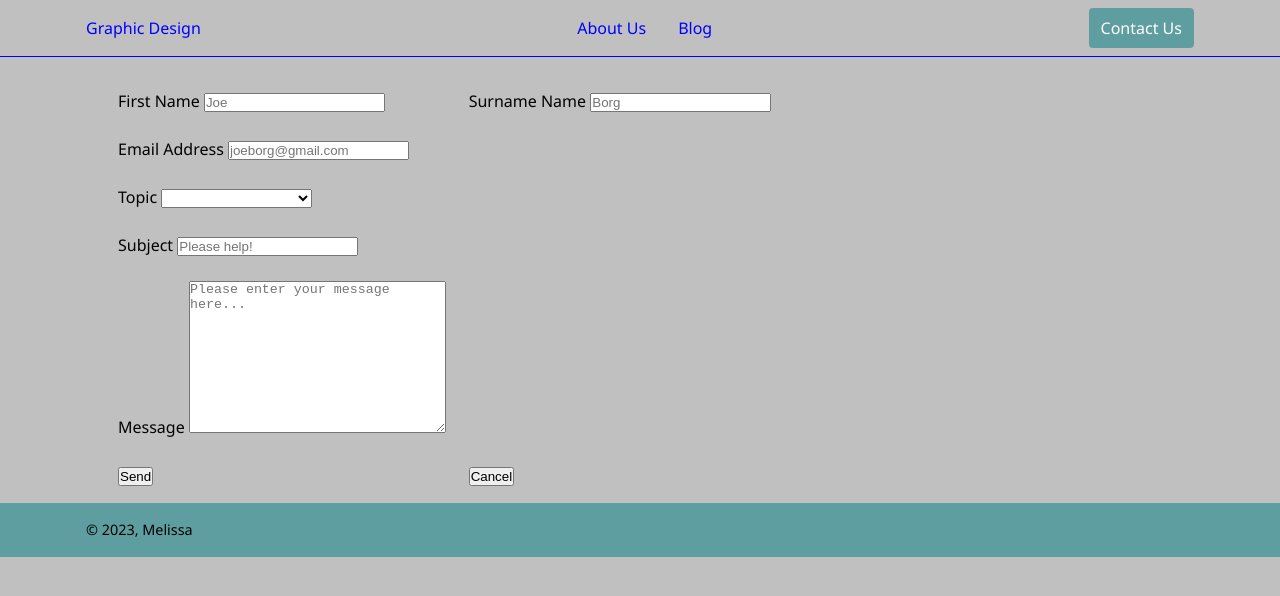
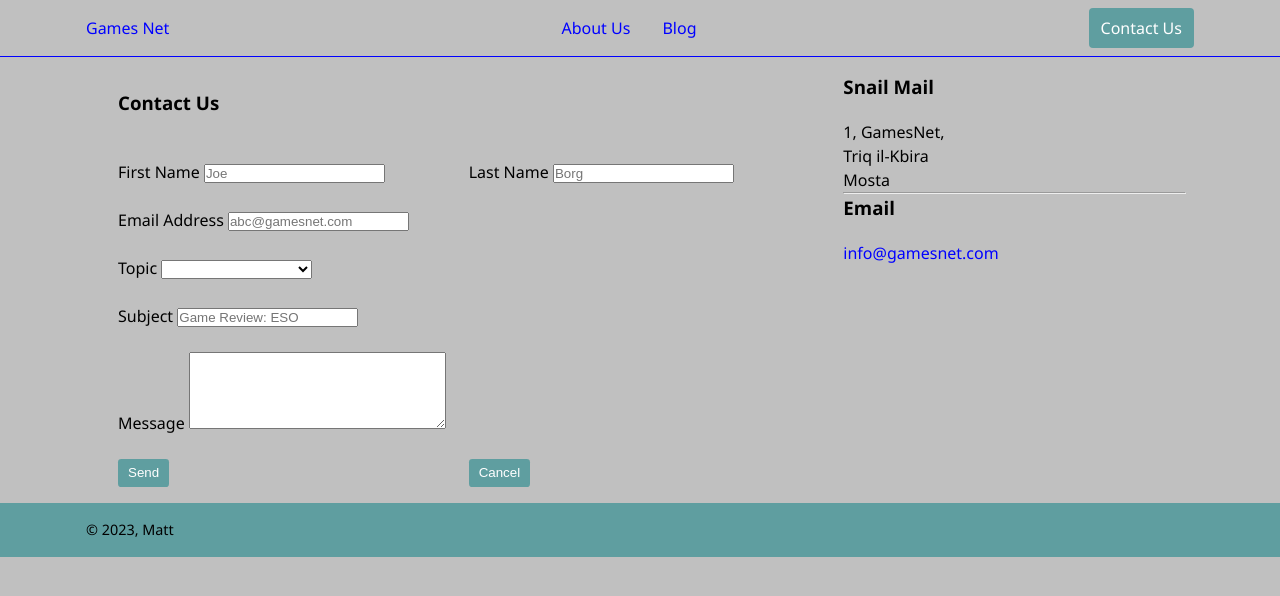
Before and after one commit to MelissaAquilina/4.2.2, a plain HTML site: page blog-website/contact.html in a window 1280 px wide. Drawn offline with Linux system fonts and the light colour scheme.

```diff
--- a/blog-website/contact.html
+++ b/blog-website/contact.html
@@ -3,110 +3,158 @@
 <head>
     <meta charset="UTF-8">
     <meta name="viewport" content="width=device-width, initial-scale=1.0">
-    <title>Contact Us</title>
+    <title>Contact us</title>
     <link rel="stylesheet" href="assets/styles/grid.css">
     <link rel="stylesheet" href="assets/styles/style.css">
 </head>
 <body>
-
     <nav class="navbar">
         <div class="container">
             <a href="index.html" class="navbar-brand">
-                Graphic Design
+                Games Net
             </a>
 
             <ul class="navbar-nav">
                 <li class="nav-item">
-                  <a href="#" class="nav-link">
-                    About Us
-                  </a>
+                    <a href="#" class="nav-link">About Us</a>
                 </li>
                 <li class="nav-item">
-                    <a href="#" class="nav-link">
-                      Blog
-                    </a>
+                    <a href="blog-list.html" class="nav-link">Blog</a>
                 </li>
             </ul>
 
-            <a href="#" class="button">
-                Contact Us
-            </a>
+            <a href="contact.html" class="button">Contact Us</a>
 
         </div>
     </nav>
 
     <div class="container">
         <div class="row">
+            <!-- Main Contact Form -->
             <div class="col-8">
                 <main>
 
-                    <form action="mailto:info@graphicdesign.com"
-                    method="post"
-                    enctype="text/plain">
+                    <form
+                    action="mailto:admin@gamesnet.com" method="post"
+                    enctype="text/plain"
+                    class="contact-form">
+
                         <div class="container">
-                            <!--First and Last Name-->
+                            <div class="row">
+                                <div class="col-12">
+                                    <h3>Contact Us</h3>
+                                </div>
+                            </div>
+                            <!-- First and Last Names -->
                             <div class="row">
                                 <div class="col-6">
-                                    <label for="first-name-input">First Name</label>
-                                    <input type="text" id="first-name-input" name="first-name" placeholder="Joe">
+
+                                    <label for="first-name-input">
+                                        First Name
+                                    </label>
+                                    <input type="text" id="first-name-input" name="first-name" placeholder="Joe" required>
+
                                 </div>
                                 <div class="col-6">
-                                    <label for="last-name-input">Surname Name</label>
-                                    <input type="text" id="last-name-input" name="last-name" placeholder="Borg">
+
+                                    <label for="last-name-input">
+                                        Last Name
+                                    </label>
+                                    <input type="text" id="last-name-input" name="last-name" placeholder="Borg" required>
+
                                 </div>
                             </div>
 
-                            <!--Email Address-->
+                            <!-- Email -->
                             <div class="row">
                                 <div class="col-12">
-                                    <label for="email-address-input">Email Address</label>
-                                    <input type="text" id="email-address-input" name="email-address" placeholder="joeborg@gmail.com">
+                                    <label for="email-address-input">
+                                        Email Address
+                                    </label>
+                                    <input type="email" id="email-address-input" name="email-address" placeholder="abc@gamesnet.com" required>
                                 </div>
                             </div>
 
-                            <!--Topic Drop-Down List-->
+                            <!-- Topic Dropdown -->
                             <div class="row">
                                 <div class="col-12">
-                                    <label for="topic-dropdown-list">Topic</label>
-                                    <select name="topic" id="topic-dropdown-list">
+                                    <label for="topic-dropdown">
+                                        Topic
+                                    </label>
+                                    <select name="topic" id="topic-dropdown" required>
                                         <option value=""></option>
-                                        <option value="tech-support">Technical Support</option>
-                                        <option value="submit-game-review">Submit Game Review</option>
-                                        <option value="suggestion">Suggestion</option>
+                                        <option value="tech-support">
+                                            Technical Support
+                                        </option>
+                                        <option value="submit-review">
+                                            Submit Game Review
+                                        </option>
+                                        <option value="problem">
+                                            Website Problem
+                                        </option>
                                     </select>
                                 </div>
                             </div>
 
-                            <!--Subject-->
+                            <!-- Subject -->
                             <div class="row">
                                 <div class="col-12">
-                                    <label for="subject-input">Subject</label>
-                                    <input type="text" id="subject-input" name="subject" placeholder="Please help!">
+                                    <label for="subject-input">
+                                        Subject
+                                    </label>
+                                    <input type="text" id="subject-input" name="subject" placeholder="Game Review: ESO" required>
                                 </div>
                             </div>
 
-                            <!--Message-->
+                            <!-- Message Input  -->
                             <div class="row">
                                 <div class="col-12">
-                                    <label for="message-textarea">Message</label>
-                                    <textarea name="message" id="message-textarea" cols="30" rows="10" placeholder="Please enter your message here..."></textarea>
+                                    <label for="">
+                                        Message
+                                    </label>
+                                    <textarea
+                                    name="message" id="message-input"
+                                    cols="30" rows="5" required>
+                                </textarea>
                             </div>
                         </div>
 
-                            <!--Buttons-->
+                        <!-- Form Buttons -->
                         <div class="row">
                             <div class="col-6">
-                                    <button type="submit">Send</button>
+                                <button type="submit" class="button">
+                                    Send
+                                </button>
                             </div>
                             <div class="col-6">
-                                    <button type="reset">Cancel</button>
+                                <button type="reset" class="button clear">
+                                    Cancel
+                                </button>
                             </div>
                         </div>
                     </div>
+
                 </form>
             </main>
             </div>
+            <!-- Side bar -->
             <div class="col-4">
+                <div class="contact-details">
+                    <h3>Snail Mail</h3>
+                    <p>
+                        1, GamesNet,
+                        <br>
+                        Triq il-Kbira
+                        <br>
+                        Mosta
+                    </p>
+
+                    <!-- Horizontal Rule - a separator line -->
+                    <hr>
+
+                    <h3>Email</h3>
+                    <a href="mailto:info@gamesnet.com">info@gamesnet.com</a>
+                </div>
             </div>
     </div>
 </div>
@@ -114,7 +162,7 @@
 
 <footer>
     <div class="container">
-            &copy; 2023, Melissa
+        &copy; 2023, Matt
     </div>
 </footer>
 </body>
```
Lines whose indentation alone changed are shown as unchanged.
